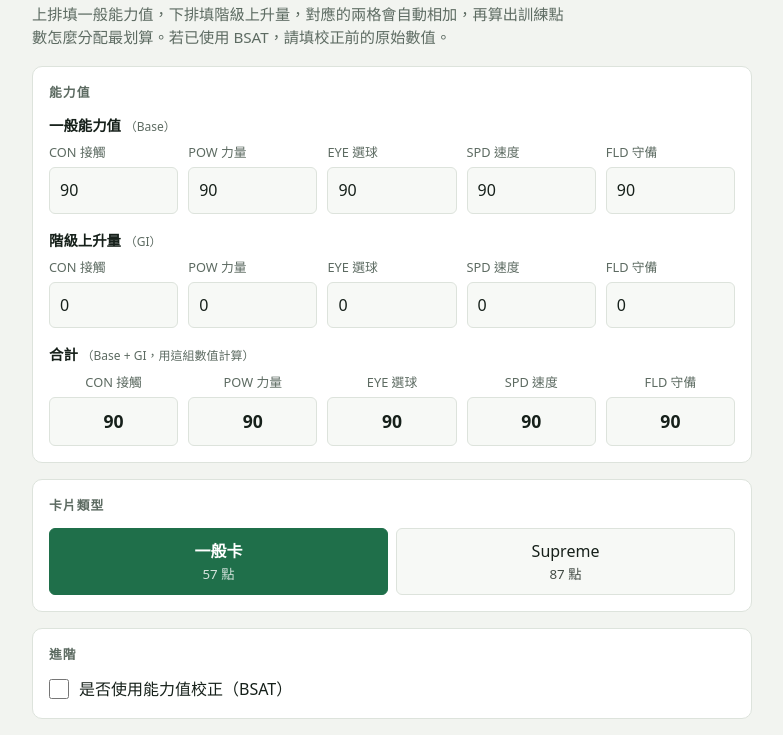
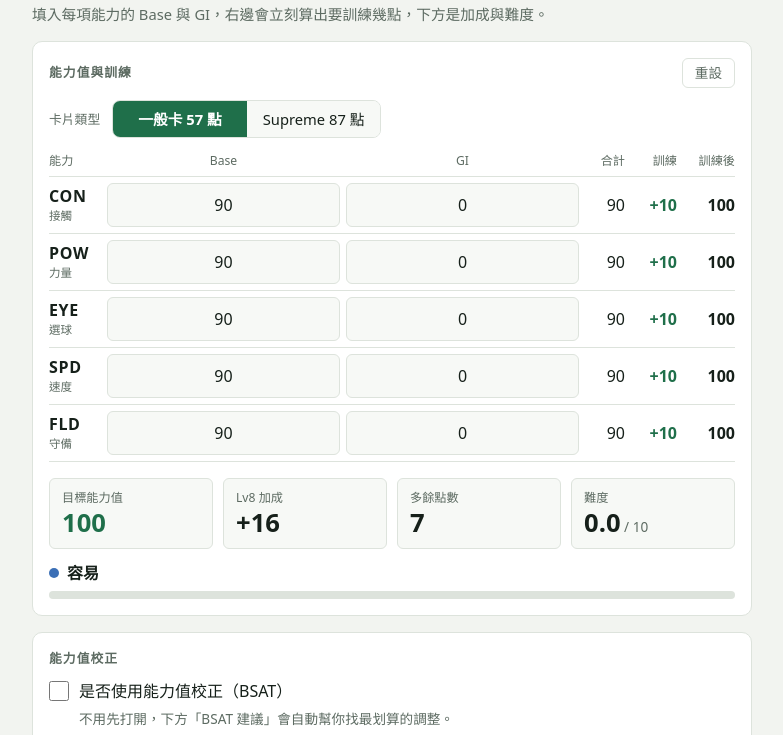
Before and after one commit to 40823232/5T, a plain HTML site: page index.html in a window 1280 px wide. Shown: the part 65-800 px from the top of the page, without its empty margins (248-1031 px from the left). Drawn offline with Linux system fonts and the light colour scheme.

Commit message:
Update index.html

```diff
--- a/index.html
+++ b/index.html
@@ -6,7 +6,7 @@
 <title>5T 五拍計算機</title>
 <meta name="claude:viewport-fit-sides" content="cover">
 <style>
-  /* Layout: single centered column. Inputs on top, live result below, reference tables folded away. */
+  /* Layout: one column. A single ability grid (Base, GI, total, training, result per row) so each input sits next to its answer. */
   :root {
     --bg: #f2f4f0;
     --card: #ffffff;
@@ -63,62 +63,84 @@
     margin: 0;
     background: var(--bg);
     color: var(--fg);
-    font: 16px/1.55 system-ui, -apple-system, "Segoe UI", "Microsoft JhengHei", "PingFang TC", "Noto Sans TC", sans-serif;
+    font: 16px/1.5 system-ui, -apple-system, "Segoe UI", "Microsoft JhengHei", "PingFang TC", "Noto Sans TC", sans-serif;
     padding-block: 28px 48px;
     padding-left: max(16px, env(safe-area-inset-left, 0px));
     padding-right: max(16px, env(safe-area-inset-right, 0px));
   }
   main { max-width: 720px; margin: 0 auto; display: grid; gap: 16px; }
   h1 { font-size: 1.75rem; line-height: 1.2; margin: 0; text-wrap: balance; }
-  h2 { font-size: .8rem; letter-spacing: .08em; text-transform: uppercase; color: var(--muted); margin: 0 0 12px; font-weight: 600; }
-  .lead { color: var(--muted); margin: 6px 0 0; font-size: .95rem; max-width: 62ch; }
+  h2 { font-size: .8rem; letter-spacing: .08em; text-transform: uppercase; color: var(--muted); margin: 0; font-weight: 600; }
+  .lead { color: var(--muted); margin: 6px 0 0; font-size: .92rem; max-width: 62ch; }
 
   .panel { background: var(--card); border: 1px solid var(--line); border-radius: 10px; padding: 16px; }
-  .stats { display: grid; grid-template-columns: repeat(5, minmax(0, 1fr)); gap: 10px; }
-  .f { display: block; font-size: .8rem; color: var(--muted); margin-bottom: 4px; }
-  .f b { color: var(--fg); font-weight: 700; letter-spacing: .04em; }
+  .top { display: flex; align-items: center; justify-content: space-between; gap: 12px; margin-bottom: 12px; }
+  button.ghost {
+    font: inherit; font-size: .85rem; cursor: pointer; color: var(--muted);
+    background: none; border: 1px solid var(--line); border-radius: 6px; padding: 4px 12px;
+  }
+  button.ghost:hover { color: var(--fg); border-color: var(--muted); }
+
   input[type=number], select {
-    width: 100%; min-width: 0; padding: 10px; font: inherit; color: var(--fg);
+    width: 100%; min-width: 0; padding: 9px 6px; font: inherit; color: var(--fg);
     background: var(--field); border: 1px solid var(--line); border-radius: 6px;
     font-variant-numeric: tabular-nums;
   }
+  input[type=number] { text-align: center; -moz-appearance: textfield; appearance: textfield; }
+  input[type=number]::-webkit-inner-spin-button, input[type=number]::-webkit-outer-spin-button { -webkit-appearance: none; margin: 0; }
+  select { padding: 9px 10px; }
   input:focus-visible, select:focus-visible, summary:focus-visible, button:focus-visible,
   .seg label:has(input:focus-visible) { outline: 2px solid var(--accent); outline-offset: 2px; }
+  input[type=number]:focus { border-color: var(--accent); }
 
-  .rowlabel { font-size: .9rem; font-weight: 600; margin: 16px 0 6px; }
-  .rowlabel.first { margin-top: 0; }
-  .rowlabel small { color: var(--muted); font-weight: 400; }
-  .sumbox {
-    padding: 10px; text-align: center; font-size: 1.1rem; font-weight: 700;
-    background: var(--field); border: 1px solid var(--line); border-radius: 6px;
-    font-variant-numeric: tabular-nums;
+  .f { display: block; font-size: .8rem; color: var(--muted); margin-bottom: 4px; }
+
+  /* card type */
+  .cardtype { display: flex; align-items: center; gap: 12px; margin-bottom: 14px; flex-wrap: wrap; }
+  .cardtype .f { margin: 0; }
+  .seg { display: inline-grid; grid-template-columns: 1fr 1fr; border: 1px solid var(--line); border-radius: 8px; overflow: hidden; }
+  .seg label { padding: 7px 16px; cursor: pointer; text-align: center; background: var(--field); font-size: .92rem; white-space: nowrap; }
+  .seg input { position: absolute; opacity: 0; pointer-events: none; }
+  .seg label:has(input:checked) { background: var(--accent); color: var(--accent-fg); font-weight: 700; }
+
+  /* ability grid */
+  .grid {
+    display: grid; align-items: center; gap: 6px;
+    grid-template-columns: 52px minmax(0, 1fr) minmax(0, 1fr) 40px 46px 52px;
   }
-  .sumbox.cap { color: var(--d3); border-color: var(--d3); }
-  .sumcell .f { text-align: center; }
+  .grid.head { font-size: .76rem; color: var(--muted); padding-bottom: 6px; border-bottom: 1px solid var(--line); }
+  .grid.row { padding: 6px 0; border-bottom: 1px solid var(--line); }
+  .grid .n { text-align: right; font-variant-numeric: tabular-nums; }
+  .head .n { text-align: right; }
+  .head .c { text-align: center; }
+  .name { line-height: 1.15; cursor: pointer; }
+  .name b { display: block; letter-spacing: .04em; }
+  .name small { color: var(--muted); font-size: .72rem; }
+  .sum.cap { color: var(--d3); font-weight: 700; }
+  .tr { color: var(--muted); }
+  .tr.add { color: var(--accent); font-weight: 700; }
+  .fin { font-weight: 700; }
+  .warn { color: var(--d3); font-size: .88rem; margin: 8px 0 0; }
 
-  .seg { display: grid; grid-template-columns: 1fr 1fr; gap: 8px; }
-  .seg label { display: block; text-align: center; padding: 10px; cursor: pointer; border: 1px solid var(--line); border-radius: 6px; background: var(--field); }
-  .seg input { position: absolute; opacity: 0; pointer-events: none; }
-  .seg label:has(input:checked) { border-color: var(--accent); background: var(--accent); color: var(--accent-fg); font-weight: 700; }
-  .seg small { display: block; opacity: .8; font-weight: 400; }
-
-  .switch { display: flex; align-items: center; gap: 10px; cursor: pointer; }
-  .switch input { width: 20px; height: 20px; accent-color: var(--accent); margin: 0; }
-  .bsat { display: grid; grid-template-columns: repeat(3, minmax(0, 1fr)); gap: 10px; margin-top: 12px; }
-  .warn { color: var(--d3); font-size: .9rem; margin: 8px 0 0; }
-
-  .metrics { display: grid; grid-template-columns: repeat(4, minmax(0, 1fr)); gap: 10px; margin-bottom: 14px; }
+  /* result summary */
+  #summary { margin-top: 16px; }
+  .metrics { display: grid; grid-template-columns: repeat(4, minmax(0, 1fr)); gap: 10px; margin-bottom: 12px; }
   .m { background: var(--field); border: 1px solid var(--line); border-radius: 6px; padding: 10px 12px; }
   .m .k { font-size: .76rem; color: var(--muted); }
   .m .v { font-size: 1.6rem; font-weight: 700; font-variant-numeric: tabular-nums; line-height: 1.2; }
   .m .v small { font-size: .85rem; font-weight: 400; color: var(--muted); }
   .m.hero .v { color: var(--accent); }
-
   .diff { display: flex; align-items: center; gap: 8px; font-weight: 600; margin-bottom: 6px; }
   .dot { width: 10px; height: 10px; border-radius: 50%; background: var(--c, var(--d0)); flex: none; }
   .bar { height: 8px; background: var(--line); border-radius: 99px; overflow: hidden; }
   .bar > i { display: block; height: 100%; background: var(--c, var(--d0)); transition: width .25s; }
   @media (prefers-reduced-motion: reduce) { .bar > i { transition: none; } }
+
+  /* BSAT */
+  .switch { display: flex; align-items: center; gap: 10px; cursor: pointer; }
+  .switch input { width: 20px; height: 20px; accent-color: var(--accent); margin: 0; }
+  .bsat { display: grid; grid-template-columns: repeat(3, minmax(0, 1fr)); gap: 10px; margin-top: 12px; }
+  .hint { color: var(--muted); font-size: .85rem; margin: 6px 0 0 30px; }
 
   .tbl { overflow-x: auto; margin-top: 14px; }
   table { width: 100%; border-collapse: collapse; font-size: .95rem; }
@@ -126,9 +148,10 @@
   th { color: var(--muted); font-size: .8rem; font-weight: 600; }
   td.n, th.n { text-align: right; font-variant-numeric: tabular-nums; }
   td.add { color: var(--accent); font-weight: 700; }
+  .panel > h2 + .metrics { margin-top: 12px; }
 
   .sug { display: grid; grid-template-columns: minmax(0, 1fr) auto; gap: 2px 12px; align-items: center; padding: 10px 0; border-bottom: 1px solid var(--line); }
-  .sug:last-of-type { border-bottom: 0; }
+  .sug:last-child { border-bottom: 0; }
   .sug .t { font-weight: 600; }
   .sug .d { color: var(--muted); font-size: .88rem; font-variant-numeric: tabular-nums; }
   .sug .d b { color: var(--accent); }
@@ -143,9 +166,10 @@
   footer { color: var(--muted); font-size: .8rem; }
 
   @media (max-width: 560px) {
-    .stats { grid-template-columns: repeat(3, minmax(0, 1fr)); }
     .metrics { grid-template-columns: repeat(2, minmax(0, 1fr)); }
     .bsat { grid-template-columns: 1fr; }
+    .grid { grid-template-columns: 44px minmax(0, 1fr) minmax(0, 1fr) 34px 40px 44px; gap: 4px; }
+    input[type=number] { padding: 9px 2px; }
   }
 </style>
 
@@ -154,31 +178,37 @@
 <main>
   <header>
     <h1>5T 五拍計算機</h1>
-    <p class="lead">上排填一般能力值，下排填階級上升量，對應的兩格會自動相加，再算出訓練點數怎麼分配最划算。若已使用 BSAT，請填校正前的原始數值。</p>
+    <p class="lead">填入每項能力的 Base 與 GI，右邊會立刻算出要訓練幾點，下方是加成與難度。</p>
   </header>
 
-  <section class="panel" aria-labelledby="h-in">
-    <h2 id="h-in">能力值</h2>
-    <div class="rowlabel first">一般能力值 <small>（Base）</small></div>
-    <div class="stats" id="statsBase"></div>
-    <div class="rowlabel">階級上升量 <small>（GI）</small></div>
-    <div class="stats" id="statsGi"></div>
-    <div class="rowlabel">合計 <small>（Base + GI，用這組數值計算）</small></div>
-    <div class="stats" id="statsSum"></div>
-    <p class="warn" id="capWarn" hidden>橘色的項目合計超過 120，已以 120 計算（加成表最高到 120）。</p>
-  </section>
+  <section class="panel" aria-labelledby="h-main">
+    <div class="top">
+      <h2 id="h-main">能力值與訓練</h2>
+      <button type="button" class="ghost" id="reset">重設</button>
+    </div>
 
-  <section class="panel" aria-labelledby="h-type">
-    <h2 id="h-type">卡片類型</h2>
-    <div class="seg">
-      <label><input type="radio" name="sup" id="sup57" value="57" checked>一般卡<small>57 點</small></label>
-      <label><input type="radio" name="sup" id="sup87" value="87">Supreme<small>87 點</small></label>
+    <div class="cardtype">
+      <span class="f">卡片類型</span>
+      <div class="seg" role="radiogroup" aria-label="卡片類型">
+        <label><input type="radio" name="sup" id="sup57" value="57" checked>一般卡 57 點</label>
+        <label><input type="radio" name="sup" id="sup87" value="87">Supreme 87 點</label>
+      </div>
     </div>
+
+    <div class="grid head" aria-hidden="true">
+      <span>能力</span><span class="c">Base</span><span class="c">GI</span>
+      <span class="n">合計</span><span class="n">訓練</span><span class="n">訓練後</span>
+    </div>
+    <div id="rows"></div>
+    <p class="warn" id="capWarn" hidden>橘色的合計超過 120，已以 120 計算（加成表最高到 120）。</p>
+
+    <div id="summary" aria-live="polite"></div>
   </section>
 
   <section class="panel" aria-labelledby="h-adv">
-    <h2 id="h-adv">進階</h2>
+    <div class="top" style="margin-bottom:10px"><h2 id="h-adv">能力值校正</h2></div>
     <label class="switch" for="useBsat"><input type="checkbox" id="useBsat">是否使用能力值校正（BSAT）</label>
+    <p class="hint">不用先打開，下方「BSAT 建議」會自動幫你找最划算的調整。</p>
     <div class="bsat" id="bsatBox" hidden>
       <div><label class="f" for="bsSub">減少</label><select id="bsSub"></select></div>
       <div><label class="f" for="bsAdd">增加</label><select id="bsAdd"></select></div>
@@ -273,13 +303,9 @@ function bestBsat(stats, total, base) {
     .slice(0, 5);
 }
 
-function renderResult(title, r) {
+function renderSummary(r) {
   const [label, color] = diffLabel(r.difficulty);
-  const rows = LABELS.map((l, i) =>
-    `<tr><td>${l}</td><td class="n ${r.train[i] ? "add" : ""}">${r.train[i] ? "+" + r.train[i] : "0"}</td><td class="n">${r.final[i]}</td></tr>`).join("");
   return `
-  <section class="panel">
-    <h2>${title}</h2>
     <div class="metrics">
       <div class="m hero"><div class="k">目標能力值</div><div class="v">${r.target}</div></div>
       <div class="m"><div class="k">Lv8 加成</div><div class="v">+${r.bonus}</div></div>
@@ -287,7 +313,16 @@ function renderResult(title, r) {
       <div class="m"><div class="k">難度</div><div class="v">${r.difficulty.toFixed(1)}<small> / 10</small></div></div>
     </div>
     <div class="diff" style="--c:${color}"><i class="dot"></i>${label}</div>
-    <div class="bar" style="--c:${color}"><i style="width:${r.difficulty * 10}%"></i></div>
+    <div class="bar" style="--c:${color}"><i style="width:${r.difficulty * 10}%"></i></div>`;
+}
+
+function renderResult(title, r) {
+  const rows = LABELS.map((l, i) =>
+    `<tr><td>${l}</td><td class="n ${r.train[i] ? "add" : ""}">${r.train[i] ? "+" + r.train[i] : "0"}</td><td class="n">${r.final[i]}</td></tr>`).join("");
+  return `
+  <section class="panel">
+    <h2>${title}</h2>
+    <div style="margin-top:12px">${renderSummary(r)}</div>
     <div class="tbl"><table>
       <tr><th>能力</th><th class="n">需要訓練</th><th class="n">訓練後數值</th></tr>${rows}
     </table></div>
@@ -297,28 +332,31 @@ function renderResult(title, r) {
 function renderSuggestions(list, base) {
   let body;
   if (!list.length) {
-    body = `<p class="lead" style="margin:0">目前的數值，用 BSAT 調整後沒有更好的方案。</p>`;
+    body = `<p class="lead" style="margin:12px 0 0">目前的數值，用 BSAT 調整後沒有更好的方案。</p>`;
   } else {
-    body = list.map(o => `
+    body = `<div style="margin-top:6px">` + list.map(o => `
       <div class="sug">
         <div class="t">${code(o.s)} −${o.amt}　→　${code(o.a)} +${o.amt}</div>
         <div class="d">加成 +${base.bonus} → <b>+${o.r.bonus}</b>　難度 ${base.difficulty.toFixed(1)} → ${o.r.difficulty.toFixed(1)}</div>
         <button type="button" class="pick" data-s="${o.s}" data-a="${o.a}" data-amt="${o.amt}">套用</button>
-      </div>`).join("");
+      </div>`).join("") + `</div>`;
   }
   return `<section class="panel"><h2>BSAT 建議（前 5 名）</h2>${body}</section>`;
 }
 
 const $ = id => document.getElementById(id);
 
-const numInput = (id, v, min) =>
-  `<input type="number" id="${id}" min="${min}" max="${MAXV}" value="${v}" inputmode="numeric">`;
-$("statsBase").innerHTML = LABELS.map((l, i) =>
-  `<div><label class="f" for="b${i}">${l}</label>${numInput("b" + i, 90, 1)}</div>`).join("");
-$("statsGi").innerHTML = LABELS.map((l, i) =>
-  `<div><label class="f" for="g${i}">${l}</label>${numInput("g" + i, 0, 0)}</div>`).join("");
-$("statsSum").innerHTML = LABELS.map((l, i) =>
-  `<div class="sumcell"><label class="f">${l}</label><div class="sumbox" id="sum${i}">90</div></div>`).join("");
+$("rows").innerHTML = LABELS.map((l, i) => {
+  const [c, name] = l.split(" ");
+  return `<div class="grid row">
+    <label class="name" for="b${i}"><b>${c}</b><small>${name}</small></label>
+    <input type="number" id="b${i}" aria-label="${c} Base" min="1" max="${MAXV}" value="90" inputmode="numeric">
+    <input type="number" id="g${i}" aria-label="${c} GI" min="0" max="${MAXV}" value="0" inputmode="numeric">
+    <span class="n sum" id="sum${i}">90</span>
+    <span class="n tr" id="tr${i}">–</span>
+    <span class="n fin" id="fin${i}">–</span>
+  </div>`;
+}).join("");
 
 const opts = LABELS.map((l, i) => `<option value="${i}">${l}</option>`).join("");
 $("bsSub").innerHTML = opts; $("bsAdd").innerHTML = opts;
@@ -326,7 +364,7 @@ $("bsSub").value = 1; $("bsAdd").value = 4;
 $("tiers").insertAdjacentHTML("beforeend", TIERS.map(([lo, hi, b]) =>
   `<tr><td>${lo === hi ? lo : lo + "–" + hi}</td><td class="n">+${b}</td></tr>`).join(""));
 
-// 每格合計 = Base + GI，限制在 1–120；任一格留空則回傳 null
+// 每格合計 = Base + GI，限制在 1–120；Base 留空則回傳 null
 function readStats() {
   return LABELS.map((_, i) => {
     const b = parseInt($("b" + i).value), g = parseInt($("g" + i).value) || 0;
@@ -346,13 +384,25 @@ function update() {
     if (c && c.capped) anyCap = true;
   });
   $("capWarn").hidden = !anyCap;
-  if (read.some(c => c === null)) return;
+
+  if (read.some(c => c === null)) {
+    LABELS.forEach((_, i) => { $("tr" + i).textContent = "–"; $("fin" + i).textContent = "–"; });
+    return;
+  }
 
   const stats = read.map(c => c.v);
   const total = parseInt(document.querySelector("input[name=sup]:checked").value);
   const base = calculate(stats, total);
-  let html = renderResult("計算結果", base);
 
+  LABELS.forEach((_, i) => {
+    const t = $("tr" + i);
+    t.textContent = base.train[i] ? "+" + base.train[i] : "0";
+    t.classList.toggle("add", base.train[i] > 0);
+    $("fin" + i).textContent = base.final[i];
+  });
+  $("summary").innerHTML = renderSummary(base);
+
+  let html = "";
   const on = $("useBsat").checked;
   $("bsatBox").hidden = !on;
   $("bsWarn").hidden = true;
@@ -377,6 +427,19 @@ $("out").addEventListener("click", e => {
   $("bsatBox").scrollIntoView({ behavior: "smooth", block: "center" });
 });
 
+$("reset").addEventListener("click", () => {
+  LABELS.forEach((_, i) => { $("b" + i).value = 90; $("g" + i).value = 0; });
+  $("sup57").checked = true;
+  $("useBsat").checked = false;
+  $("bsSub").value = 1; $("bsAdd").value = 4; $("bsAmt").value = 1;
+  update();
+});
+
+// 點進輸入格時自動全選，直接打字就能覆蓋
+document.addEventListener("focusin", e => {
+  if (e.target.matches && e.target.matches("input[type=number]")) e.target.select();
+});
+
 document.addEventListener("input", update);
 document.addEventListener("change", update);
 update();
```
